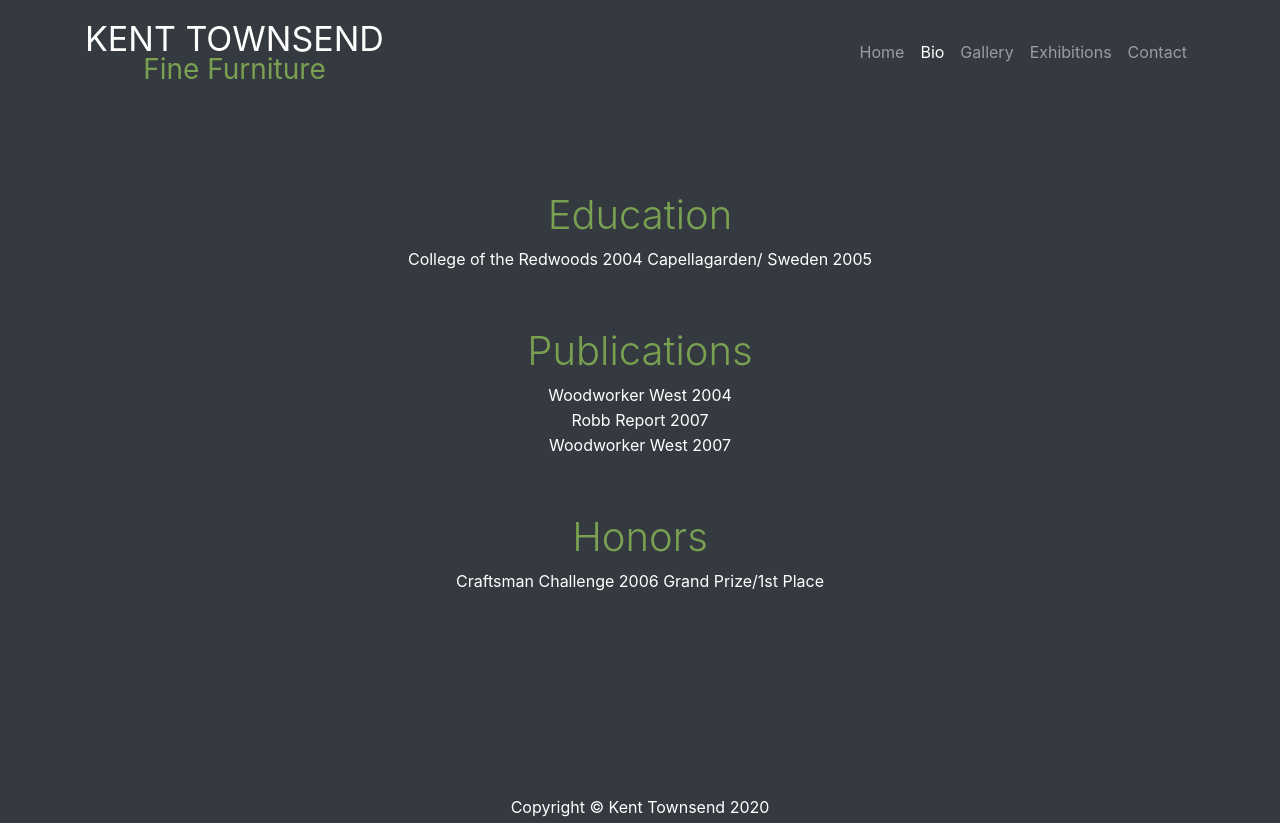
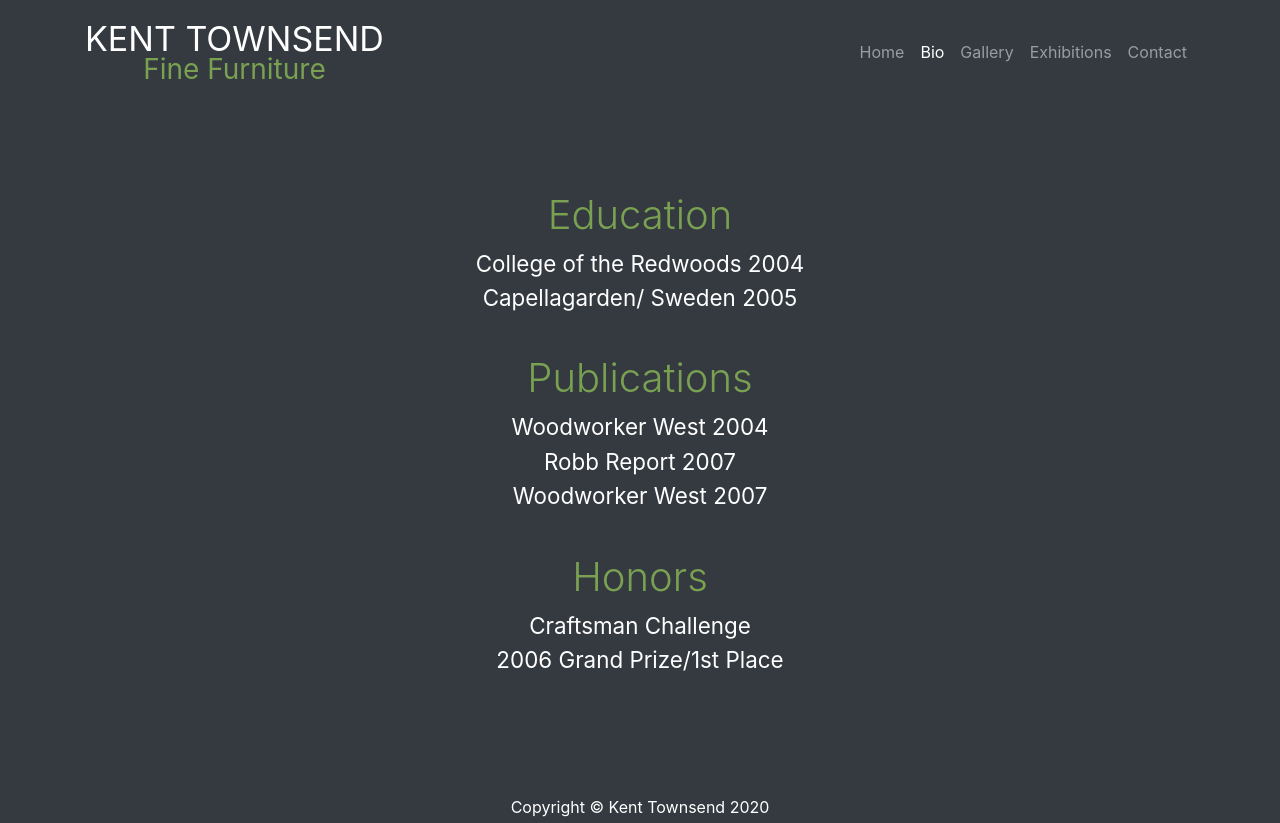
Before and after one commit to jessicaherford/townsend, a React (Create React App) app: page /bio in a window 1280 px wide. Built offline with nearby package versions, Linux system fonts and the light colour scheme.

Commit message:
few minor style tweeks

```diff
--- a/src/App.css
+++ b/src/App.css
@@ -1,3 +1,9 @@
+/* Override Safari */
+a[href^="tel"] {
+  text-decoration: inherit;
+  color: inherit;
+}
+
 /* Box-sizing reset: //w3bits.com/?p=3225 */
 html {
   box-sizing: border-box;
@@ -97,10 +103,16 @@ html {
 .exhibitions a {
   color: #79a151;
 }
+.exhibitions a {
+  font-size: 1.4em;
+}
 .bio p,
 .contact p,
-.exhibitions p {
+.exhibitions p,
+.contact a {
   color: #fff;
+  font-size: 1.4em;
+  margin-bottom: 0px;
 }
 .bio h1,
 .exhibitions h1,
--- a/src/components/Bio.jsx
+++ b/src/components/Bio.jsx
@@ -7,7 +7,8 @@ function Bio() {
         <div className="row align-items-center my-5">
           <div className="col-12">
             <h1 className="font-weight-light">Education</h1>
-            <p>College of the Redwoods 2004 Capellagarden/ Sweden 2005</p>
+            <p>College of the Redwoods 2004</p>
+            <p>Capellagarden/ Sweden 2005</p>
           </div>
           <div className="col-12">
             <h1 className="font-weight-light">Publications</h1>
@@ -17,7 +18,8 @@ function Bio() {
           </div>
           <div className="col-12">
             <h1 className="font-weight-light">Honors</h1>
-            <p>Craftsman Challenge 2006 Grand Prize/1st Place</p>
+            <p>Craftsman Challenge</p>
+            <p>2006 Grand Prize/1st Place</p>
           </div>
         </div>
       </div>
--- a/src/components/Contact.jsx
+++ b/src/components/Contact.jsx
@@ -12,7 +12,7 @@ function Contact() {
               hours from Denver.
             </p>
             <p>Mail: 8172 Lazy Daze Road Salida, CO 81201</p>
-            <p>Tel: (719) 530-1088</p>
+            <a href="tel:719-530-1088">Tel: (719) 530-1088</a>
             <p>Email:kent@kenttownsend.com</p>
           </div>
         </div>
--- a/src/components/Home.jsx
+++ b/src/components/Home.jsx
@@ -56,7 +56,10 @@ class Home extends Component {
             explore complex forms and develop as an artist. I continued my
             education at Capellagarden in Sweden, a school with a long history
             in design and detailed craftsmanship. There I further developed my
-            sense of materials, form, and composition. My inspiration comes from
+            sense of materials, form, and composition.
+          </p>
+          <p>
+            My inspiration comes from
             nature, Asian Arts, and work of some of the great designers/ makers
             of the past, like Jacques-Emile Ruhlman and Edward Barnsley.
           </p>
```
